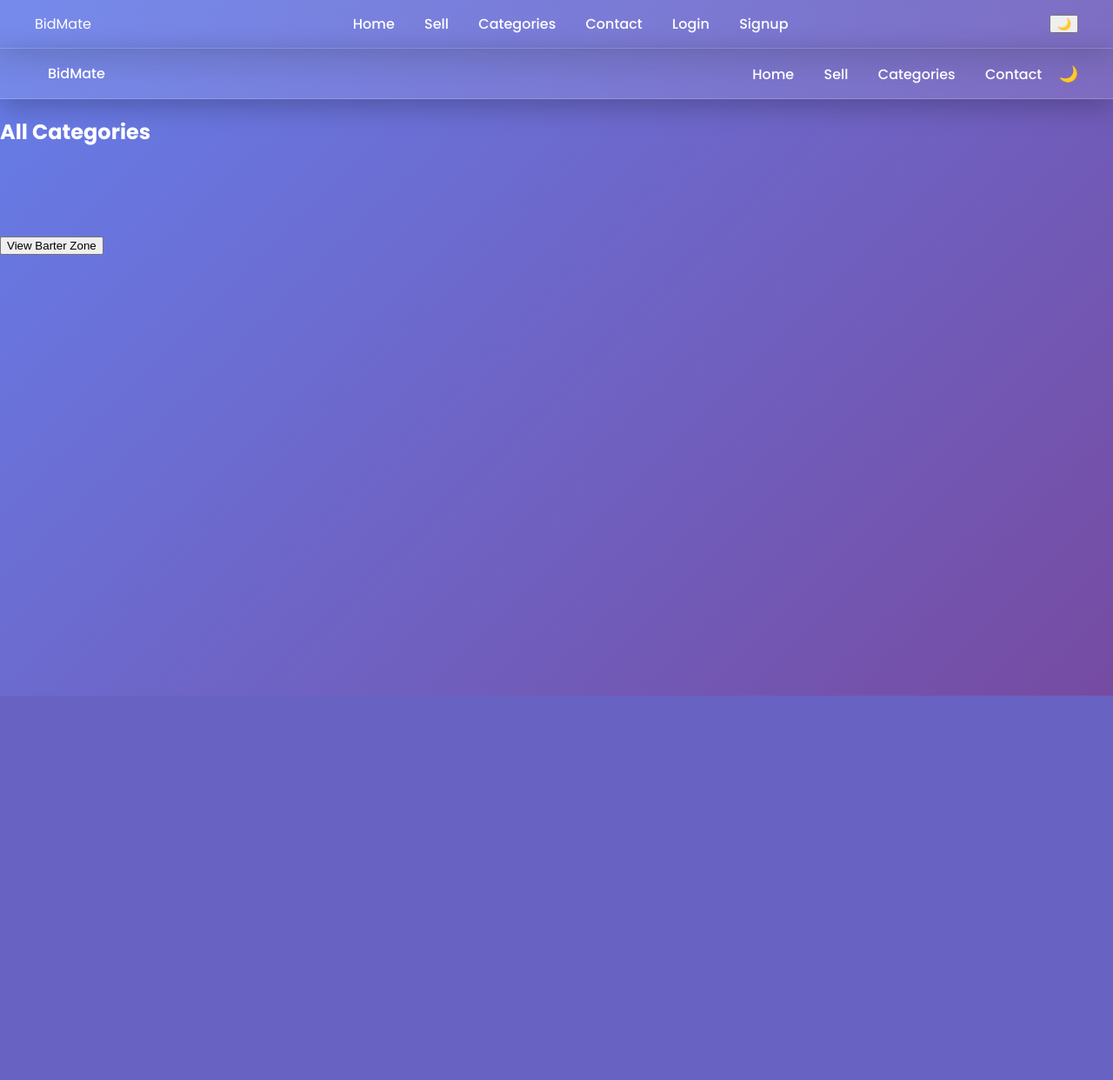
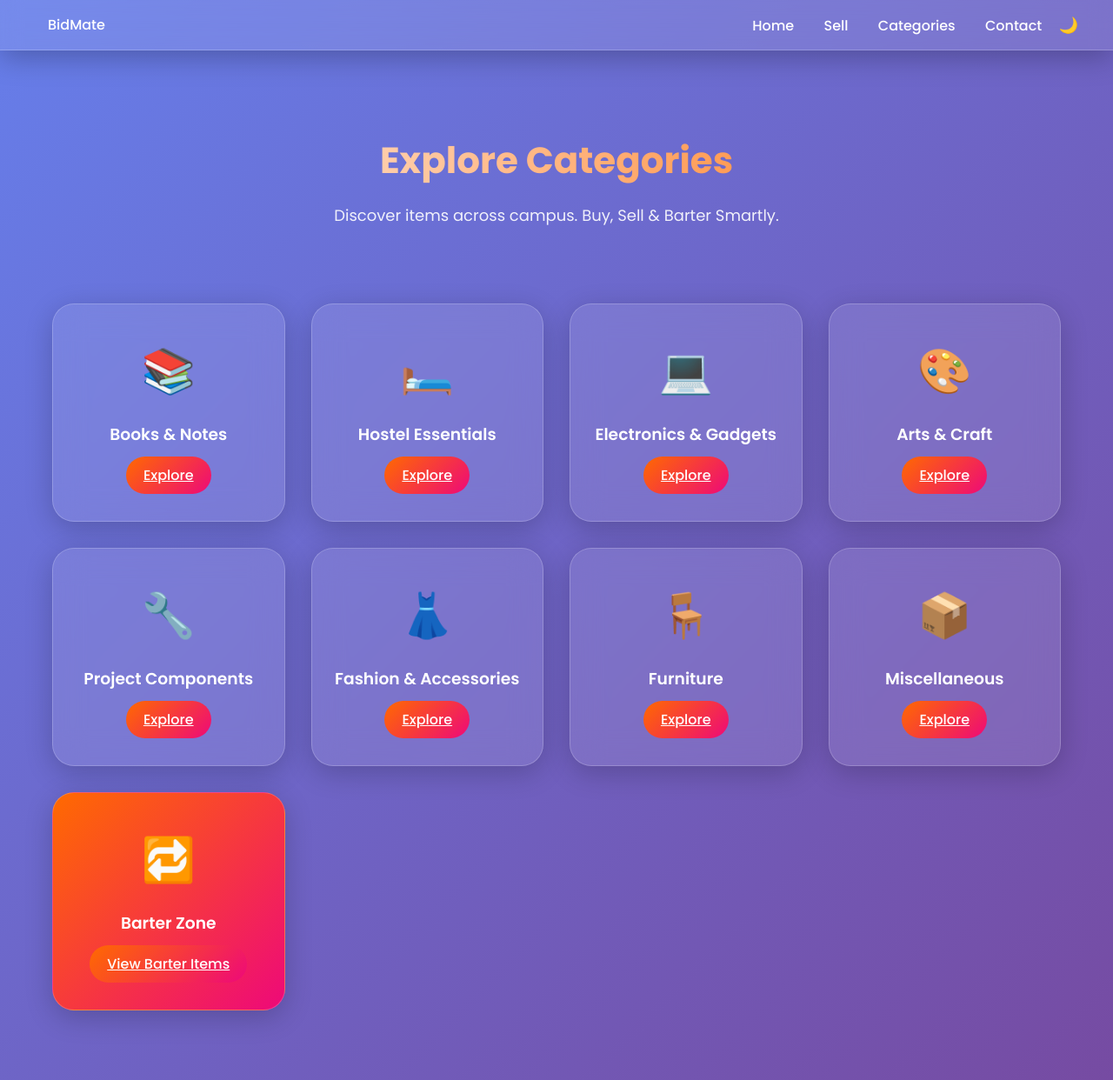
Before and after one commit to sharon232323/bidmate, a Flask app: page /categories in a window 1280 px wide. Shown: the whole page at 87% size. Before the commit the page ends 800 px from the top, so only its background shows below. Run offline with Flask 3, Linux system fonts and the light colour scheme; data that the repository does not hold is empty.

Commit message:
UI + Categories update

```diff
--- a/static/css/style.css
+++ b/static/css/style.css
@@ -184,3 +184,75 @@ input, select, textarea {
     cursor: pointer;
     font-size: 18px;
 }
+
+/* =========================
+   CATEGORIES PAGE STYLING
+========================= */
+
+.categories-hero {
+    text-align: center;
+    padding: 60px 20px 30px 20px;
+}
+
+.categories-hero h1 {
+    font-size: 42px;
+    margin-bottom: 10px;
+    background: linear-gradient(90deg, #ffffff, #ff6a00);
+    -webkit-background-clip: text;
+    -webkit-text-fill-color: transparent;
+}
+
+.categories-hero p {
+    font-size: 18px;
+    opacity: 0.9;
+}
+
+/* GRID */
+.categories-grid {
+    display: grid;
+    grid-template-columns: repeat(auto-fit, minmax(250px, 1fr));
+    gap: 30px;
+    padding: 40px 60px 80px 60px;
+}
+
+/* CARD */
+.category-card {
+    background: rgba(255, 255, 255, 0.1);
+    backdrop-filter: blur(18px);
+    border-radius: 25px;
+    padding: 40px 20px;
+    text-align: center;
+    transition: 0.4s ease;
+    border: 1px solid rgba(255,255,255,0.2);
+    box-shadow: 0 8px 32px rgba(0,0,0,0.2);
+}
+
+.category-card:hover {
+    transform: translateY(-12px);
+    box-shadow: 0 15px 40px rgba(0,0,0,0.35);
+}
+
+.category-icon {
+    font-size: 50px;
+    margin-bottom: 20px;
+}
+
+.category-card h3 {
+    margin-bottom: 20px;
+    font-weight: 600;
+}
+
+/* Special Barter Card */
+.barter-card {
+    background: linear-gradient(135deg, #ff6a00, #ee0979);
+    color: white;
+}
+
+.barter-card:hover {
+    transform: scale(1.05);
+}
+
+/* Dark Mode Support */
+body.dark-mode .category-card {
+    background: rgba(0,0,0,0.3);
+}
--- a/templates/base.html
+++ b/templates/base.html
@@ -1,43 +1,36 @@
 <!DOCTYPE html>
 <html lang="en">
 <head>
+    <meta charset="UTF-8">
     <title>BidMate</title>
     <meta name="viewport" content="width=device-width, initial-scale=1.0">
 
+    <!-- CSS -->
     <link rel="stylesheet" href="{{ url_for('static', filename='css/style.css') }}">
+
+    <!-- JS -->
     <script defer src="{{ url_for('static', filename='js/main.js') }}"></script>
 </head>
-<body class="light">
 
-    {% include "navbar.html" %}
+<body>
 
-    <div class="navbar">
-    <div>
+    <!-- NAVBAR (ONLY HERE) -->
+    <nav class="navbar">
+        <div class="logo">
             <a href="/">BidMate</a>
         </div>
 
-    <div>
+        <div class="nav-links">
             <a href="/">Home</a>
             <a href="/sell">Sell</a>
             <a href="/categories">Categories</a>
             <a href="/contact">Contact</a>
             <span id="darkToggle" class="toggle-switch">🌙</span>
         </div>
-</div>
+    </nav>
 
-    <div class="container fade-in">
-        {% with messages = get_flashed_messages() %}
-            {% if messages %}
-                <div class="flash">
-                    {% for msg in messages %}
-                        <p>{{ msg }}</p>
-                    {% endfor %}
-                </div>
-            {% endif %}
-        {% endwith %}
-
+    <!-- PAGE CONTENT -->
     {% block content %}{% endblock %}
-    </div>
 
 </body>
 </html>
--- a/templates/categories.html
+++ b/templates/categories.html
@@ -1,19 +1,71 @@
 {% extends "base.html" %}
+
 {% block content %}
 
-<h2>All Categories</h2>
+<!-- HERO SECTION -->
+<section class="categories-hero fade-in">
+    <h1>Explore Categories</h1>
+    <p>Discover items across campus. Buy, Sell & Barter Smartly.</p>
+</section>
 
-<div class="item-grid">
-{% for item in items %}
-<div class="card">
-    <h3>{{ item.title }}</h3>
-    <p>{{ item.category }}</p>
-    <p>₹ {{ item.price }}</p>
-    <a href="/item/{{ item.id }}"><button>View</button></a>
-</div>
-{% endfor %}
+<!-- CATEGORY GRID -->
+<div class="categories-grid">
+
+    <div class="category-card">
+        <div class="category-icon">📚</div>
+        <h3>Books & Notes</h3>
+        <a href="/category/Books and notes" class="btn-primary">Explore</a>
+    </div>
+
+    <div class="category-card">
+        <div class="category-icon">🛏️</div>
+        <h3>Hostel Essentials</h3>
+        <a href="/category/Hostel essentials" class="btn-primary">Explore</a>
+    </div>
+
+    <div class="category-card">
+        <div class="category-icon">💻</div>
+        <h3>Electronics & Gadgets</h3>
+        <a href="/category/Electronic and gadget" class="btn-primary">Explore</a>
+    </div>
+
+    <div class="category-card">
+        <div class="category-icon">🎨</div>
+        <h3>Arts & Craft</h3>
+        <a href="/category/Arts and craft" class="btn-primary">Explore</a>
+    </div>
+
+    <div class="category-card">
+        <div class="category-icon">🔧</div>
+        <h3>Project Components</h3>
+        <a href="/category/Project components" class="btn-primary">Explore</a>
+    </div>
+
+    <div class="category-card">
+        <div class="category-icon">👗</div>
+        <h3>Fashion & Accessories</h3>
+        <a href="/category/Fashion and accessories" class="btn-primary">Explore</a>
+    </div>
+
+    <div class="category-card">
+        <div class="category-icon">🪑</div>
+        <h3>Furniture</h3>
+        <a href="/category/Furniture" class="btn-primary">Explore</a>
+    </div>
+
+    <div class="category-card">
+        <div class="category-icon">📦</div>
+        <h3>Miscellaneous</h3>
+        <a href="/category/Mislesouas" class="btn-primary">Explore</a>
+    </div>
+
+    <!-- SPECIAL BARTER CARD -->
+    <div class="category-card barter-card">
+        <div class="category-icon">🔁</div>
+        <h3>Barter Zone</h3>
+        <a href="/barter" class="btn-primary">View Barter Items</a>
+    </div>
+
 </div>
 
-<a href="/barter"><button>View Barter Zone</button></a>
-
 {% endblock %}
--- a/templates/home.html
+++ b/templates/home.html
@@ -4,7 +4,6 @@
 <h1>Welcome to BidMate</h1>
 <p>Empowering students to buy, sell, and barter within campus securely.</p>
 
-<input type="text" id="searchBar" onkeyup="searchItems()" placeholder="Search items...">
 <div class="search-container">
     <input type="text" id="searchInput" class="search-input" placeholder="Search items...">
 </div>
```
Lines whose indentation alone changed are shown as unchanged.
